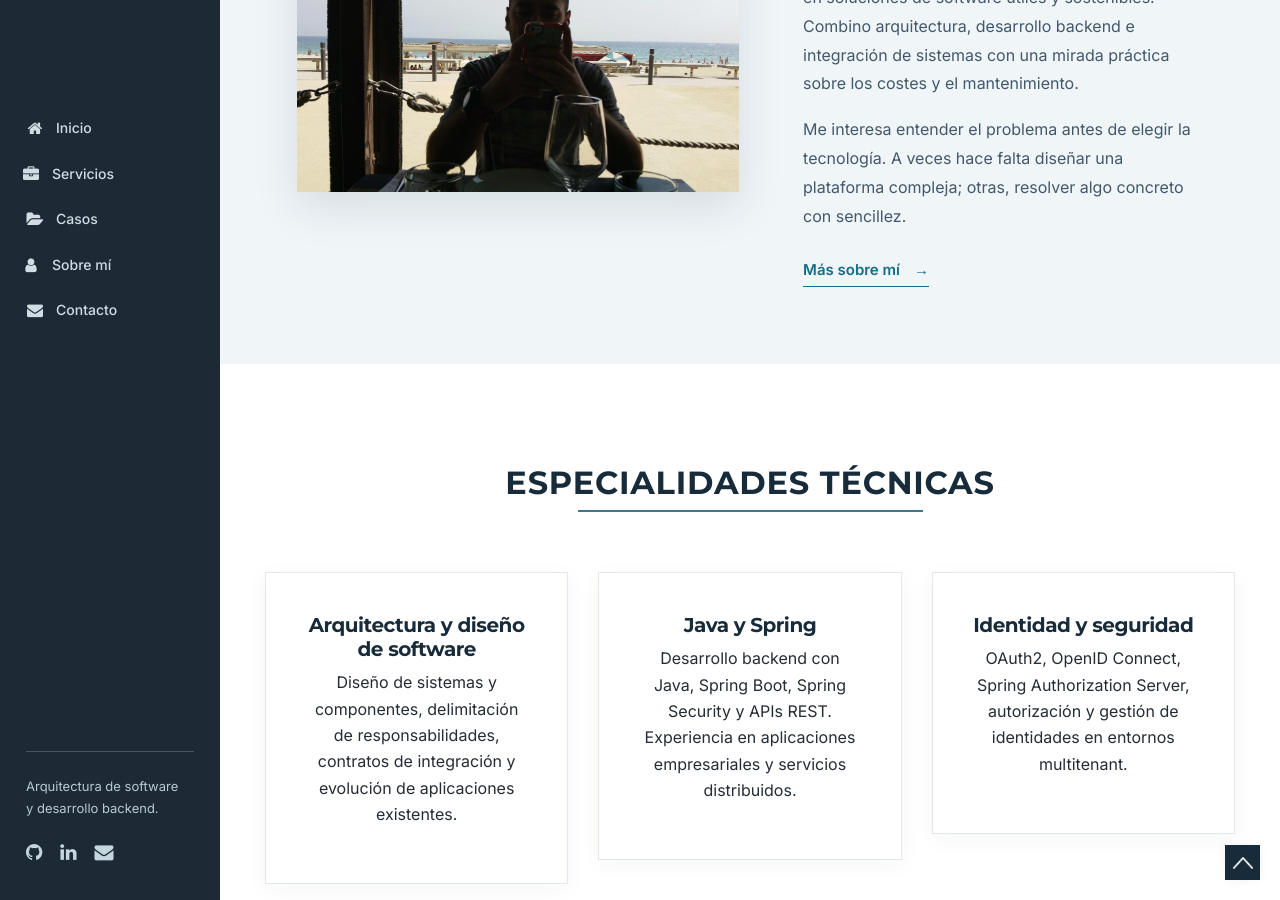
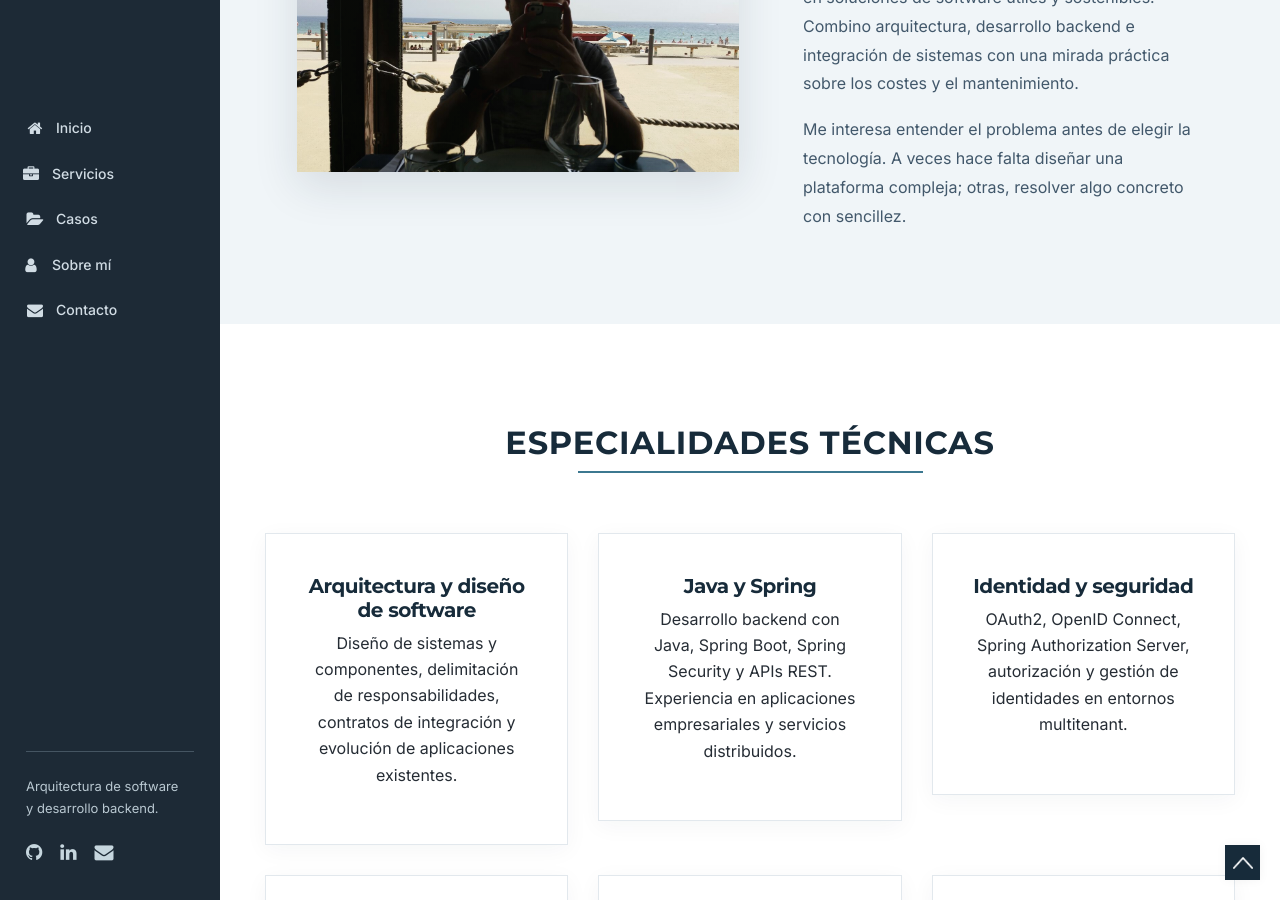
Before and after one commit to dabiz-me/dabiz.me, a Jekyll site: the page built from sobre-mi.md, in a window 1280 px wide and 900 px high, scrolled down 710 px. Built offline with Jekyll 4.4.1, drawn with Linux system fonts in a browser that asks for light colours.

Commit message:
fix(v3.1): avoid self-link in about profile

```diff
--- a/_includes/personal_section.html
+++ b/_includes/personal_section.html
@@ -9,7 +9,7 @@
       <h2 id="dabiz-personal-heading">Soy David Pérez.</h2>
       <p>Mi trabajo consiste en convertir necesidades reales en soluciones de software útiles y sostenibles. Combino arquitectura, desarrollo backend e integración de sistemas con una mirada práctica sobre los costes y el mantenimiento.</p>
       <p>Me interesa entender el problema antes de elegir la tecnología. A veces hace falta diseñar una plataforma compleja; otras, resolver algo concreto con sencillez.</p>
-      <a href="{{ '/sobre-mi/' | relative_url }}" class="dabiz-personal-link">Más sobre mí <span aria-hidden="true">→</span></a>
+      {% unless page.url == '/sobre-mi/' %}<a href="{{ '/sobre-mi/' | relative_url }}" class="dabiz-personal-link">Más sobre mí <span aria-hidden="true">→</span></a>{% endunless %}
     </div>
   </div>
 </section>
```
